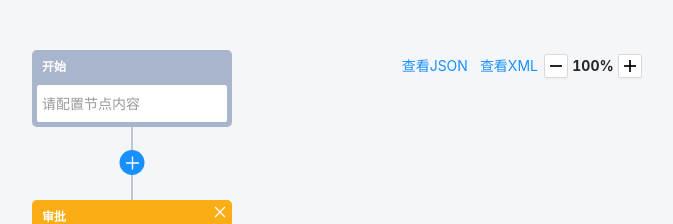
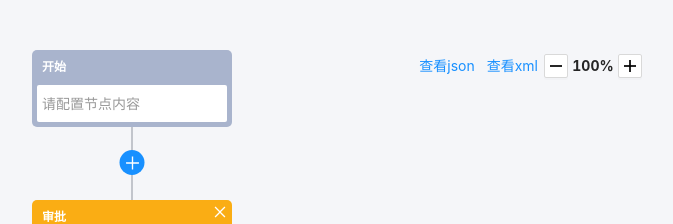
Before and after one commit to hangaoke1/examine-react, a React (Vite) app: page / in a window 1280 px wide. Shown: the top 224 px of the page, without its empty margins (508-1181 px from the left). Built offline with nearby package versions, Linux system fonts and the light colour scheme.

Commit message:
feat: test workflows

```diff
--- a/src/components/YsFlow/index.jsx
+++ b/src/components/YsFlow/index.jsx
@@ -83,10 +83,10 @@ const YsFlow = observer(() => {
         {/* 工具条 */}
         <div className="flow-editor-toolbar">
           <Button style={{ padding: '4px 5px'}} type="link" onClick={previewJSON}>
-            查看JSON
+            查看json
           </Button>
           <Button style={{ padding: '4px 5px'}} type="link" onClick={previewXML}>
-            查看XML
+            查看xml
           </Button>
           <Button
             icon={<MinusOutlined />}
```
